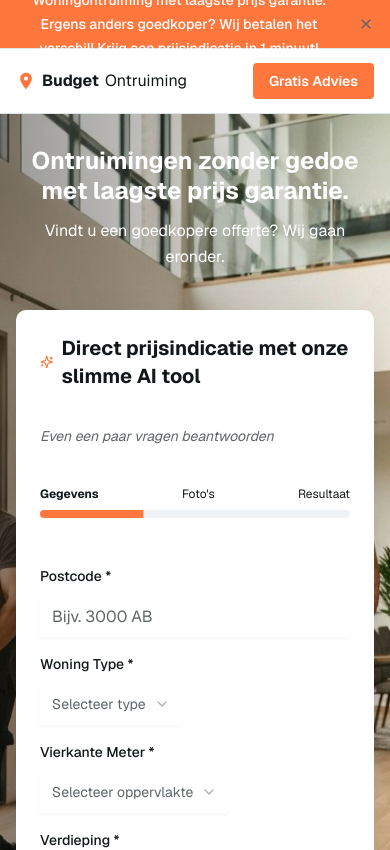
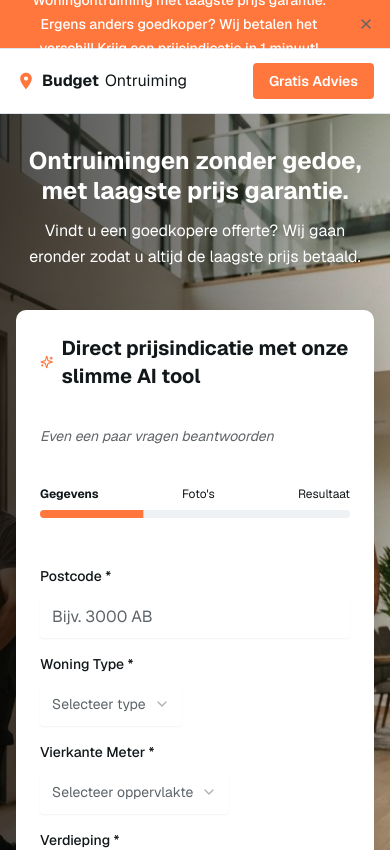
Before and after one commit to Tombcn71/Budget-ontruiming, a Next.js app: page / in a window 390 px wide. Shown: the top 850 px of the page. Built offline with nearby package versions, Linux system fonts and the light colour scheme.

Commit message:
Improve hero text: add comma, longer mobile tagline, darker gradient for better readability

```diff
--- a/components/hero-ai.tsx
+++ b/components/hero-ai.tsx
@@ -9,18 +9,18 @@ export function HeroAI() {
           alt="Professionele verhuizers"
           className="w-full h-full object-cover"
         />
-        <div className="absolute inset-0 bg-gradient-to-r from-black/40 via-black/20 to-transparent" />
+        <div className="absolute inset-0 bg-gradient-to-r from-black/70 via-black/50 to-black/20" />
       </div>
 
       <div className="container mx-auto px-4 lg:px-8 relative z-10 py-8 lg:py-16">
         <div className="grid lg:grid-cols-2 gap-6 lg:gap-12 items-center">
           <div className="text-center lg:text-left">
             <h1 className="text-2xl sm:text-3xl lg:text-6xl font-bold text-white mb-3 lg:mb-6 leading-tight text-balance">
-              Ontruimingen zonder gedoe met laagste prijs garantie.
+              Ontruimingen zonder gedoe, met laagste prijs garantie.
             </h1>
 
             <p className="text-base sm:hidden text-white mb-4 leading-relaxed">
-              Vindt u een goedkopere offerte? Wij gaan eronder.
+              Vindt u een goedkopere offerte? Wij gaan eronder zodat u altijd de laagste prijs betaald.
             </p>
 
             <p className="hidden sm:block text-lg sm:text-xl text-white mb-6 leading-relaxed text-pretty">
```
